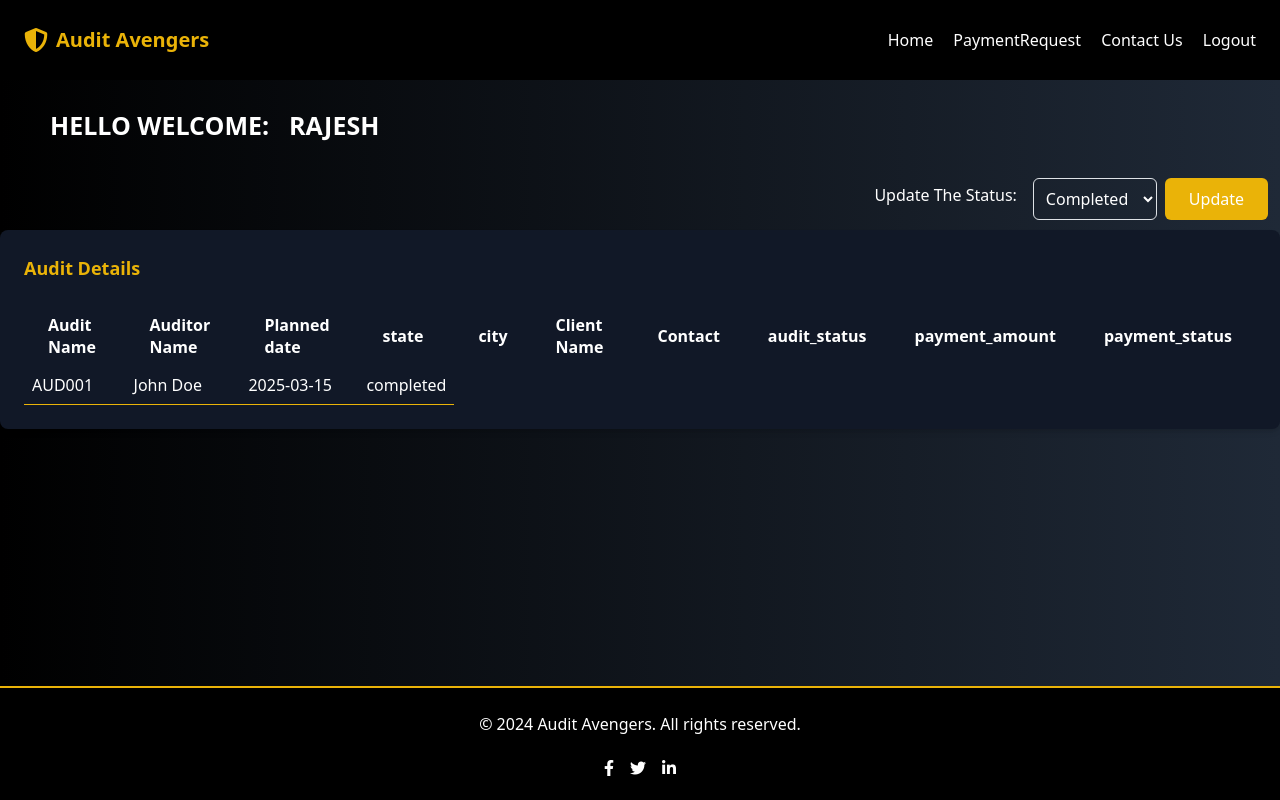
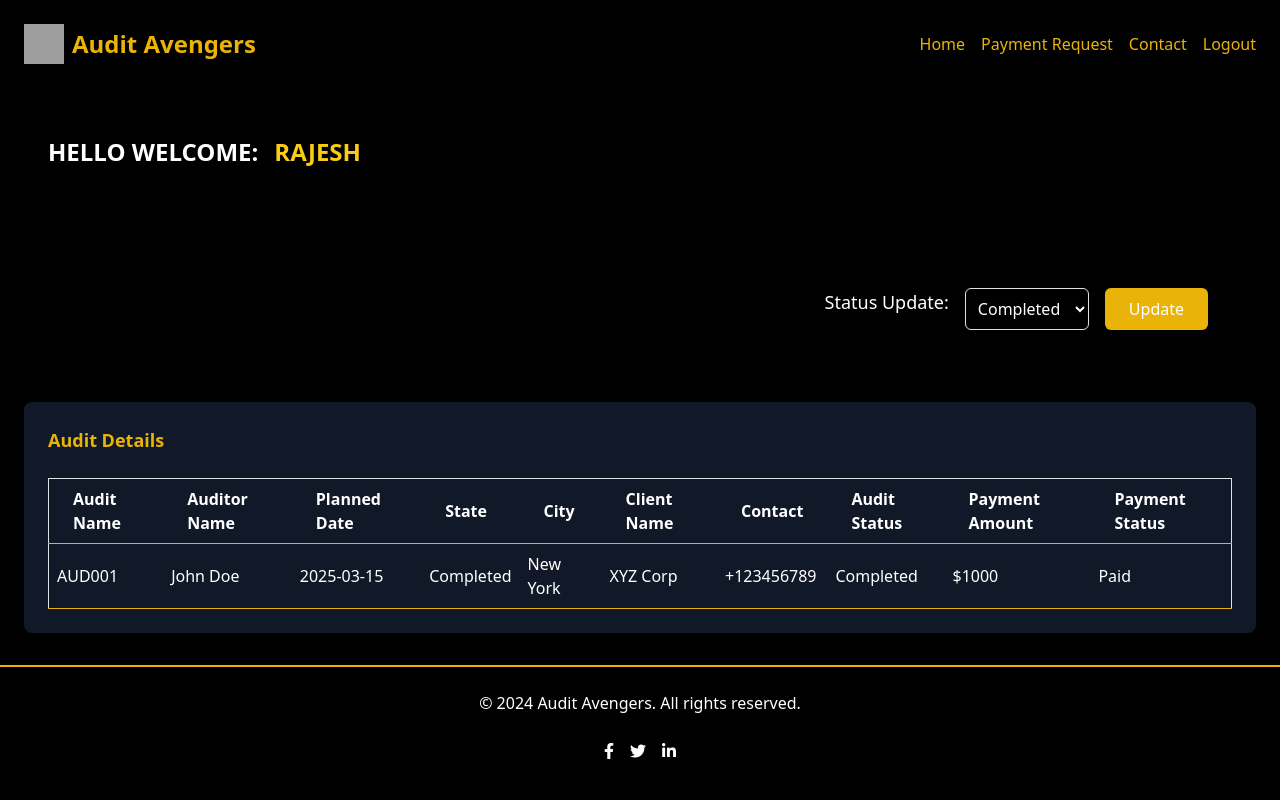
Before and after one commit to Rajesh-koneru/Audit-Avenger, a Flask app: template audit_tarcker/templates/auditor_page.html in a window 1280 px wide. Run offline with Flask 3, Linux system fonts and the light colour scheme; the template is opened without the code that fills it, so the values that code supplies are empty; some libraries are stand-ins or nearby versions; grey boxes are pictures that could not be loaded.

Commit message:
final commit 18

```diff
--- a/audit_tarcker/templates/auditor_page.html
+++ b/audit_tarcker/templates/auditor_page.html
@@ -1,107 +1,111 @@
-<html>
+<!DOCTYPE html>
+<html lang="en">
 <head>
+    <meta charset="UTF-8">
+    <meta name="viewport" content="width=device-width, initial-scale=1.0">
     <title>Audit Dashboard</title>
     <script src="https://cdn.tailwindcss.com"></script>
     <link rel="stylesheet" href="https://cdnjs.cloudflare.com/ajax/libs/font-awesome/5.15.3/css/all.min.css">
     <link href="https://cdn.jsdelivr.net/npm/bootstrap@5.3.0/dist/css/bootstrap.min.css" rel="stylesheet">
     <link rel="icon" type="image/png" href="{{ url_for('static', filename='2.png') }}">
-    <script src="https://cdn.tailwindcss.com"></script>
+    <style>
+        .hidden-menu { display: none; }
+
+        #footicon i{
+         transition: transform 0.5s ease-in-out,color 0.5s ease-in-out;
+        }
+        #footicon i:hover{
+         color:#FFEB3B;
+         transform:scale(1.5);
+        }
+    </style>
 </head>
-<body class="bg-gradient-to-r from-black to-gray-800 text-white">
-    <nav class="bg-black text-yellow-500 p-4 flex justify-between items-center">
-        <div class="flex items-center">
-            <i class="fas fa-shield-alt text-2xl mr-2"></i>
-            <span class="font-bold text-xl">Audit Avengers</span>
+<body class="bg-black text-white">
+
+    <!-- HEADER -->
+    <header class="bg-black text-yellow-500 p-4">
+        <div class="flex justify-between items-center">
+            <div class="flex items-center">
+                <img src="https://ik.imagekit.io/yaeed3jhi/Picsart_25-02-08_21-13-53-074.png?updatedAt=1741186239202" class="h-10 w-10 mr-2" alt="AA">
+                <h1 class="text-2xl font-bold">Audit Avengers</h1>
+            </div>
+            <div class="md:hidden">
+                <button class="text-2xl" onclick="toggleMenu()">☰</button>
+            </div>
+            <nav class="hidden md:flex space-x-4">
+                <a class="text-yellow-500 hover:text-yellow-300" href="/">Home</a>
+                <a class="text-yellow-500 hover:text-yellow-300" href="#">Payment Request</a>
+                <a class="text-yellow-500 hover:text-yellow-300" href="#">Contact</a>
+                <a class="text-yellow-500 hover:text-yellow-300" href="/logout">Logout</a>
+            </nav>
         </div>
-        <div class="space-x-4 text-white">
-            <a href="/" class="hover:text-yellow-500">Home</a>
-            <a href="#" class="hover:text-yellow-500">PaymentRequest</a>
+    </header>
+    <nav id="mobile-menu" class="hidden-menu flex flex-col  space-y-2 items-center bg-gray-800 p-4 rounded-lg md:hidden">
+            <a class="text-yellow-500 hover:text-yellow-300" href="/">Home</a>
+            <a class="text-yellow-500 hover:text-yellow-300" href="#">Payment Request</a>
+            <a class="text-yellow-500 hover:text-yellow-300" href="#">Contact</a>
+            <a class="text-yellow-500 hover:text-yellow-300" href="/logout">Logout</a>
+        </nav>
 
-            <a href="#" class="hover:text-yellow-500">Contact Us</a>
-            <a href="/logout" class="hover:text-yellow-500">Logout</a>
-
-        </div>
-    </nav>
-    <div id="successMessage" class="alert alert-success text-center"
-     style="display: none; position: fixed; top: 150px; left:700px; padding: 10px 20px; border-radius: 5px;">
+    <!-- WELCOME MESSAGE -->
+    <div class="flex flex-wrap items-center p-5">
+        <h1 class="text-2xl font-bold">HELLO WELCOME:</h1>
+        <h1 class="text-2xl font-bold ml-4 text-yellow-400">RAJESH</h1>
     </div>
 
-    <div style="display:inline-flex; position:relative; left:40px; top:20px; " >
-        <div style="margin:10px; font-size:25px;font-weight:bold">
-            <h1 >HELLO WELCOME:</h1>
-        </div>
-        <div style="margin:10px;font-size:25px; font-weight:bold" class="name"><h1>RAJESH</h1></div>
+    <!-- STATUS UPDATE SECTION -->
+    <div class="flex flex-wrap justify-end p-4 m-5 ">
+        <label for="update" class="form-label text-lg">Status Update:</label>
+        <select id="update" class="p-2 mx-3 border rounded bg-transparent text-white">
+            <option value="Completed" class="text-black">Completed</option>
+            <option value="Pending" class="text-black">Pending</option>
+            <option value="In-Progress" class="text-black">In Progress</option>
+        </select>
+        <button class="bg-yellow-500 text-white px-4 py-2 rounded">Update</button>
     </div>
-   <div class="container d-flex justify-content-end mt-5">
-    <label for="update" class="form-label me-3" style="margin-top:5px; font:40px;">Update The Status:</label>
-    <select class="p-2 border border-gray-300 rounded-md bg-transparent" id="update" style="text-color:#fff;">
-        <option value="Completed" class="bg-primary text-white">Completed</option>
-        <option value="Pending" class="bg-primary text-white">Pending</option>
-        <option value="In-Progress" class="bg-primary text-white">In Progress</option>
-    </select>
-    <button class="bg-yellow-500 text-white px-4 py-2 rounded ms-2" id="btnStatus">Update</button>
-</div>
-        <div class="bg-gray-900 p-6 rounded-lg shadow-md mb-6" style="margin-top:10px; overflow-x:scroll">
-            <h2 class="text-lg font-semibold text-yellow-500 mb-4">Audit Details</h2>
-            <table class="w-full text-left text-white">
-                <thead class="bg-transparent" >
-                     <tr id="head">
-                      <th class="py-2 px-4 text-left">
-                       Audit Name
-                      </th>
-                      <th class="py-2 px-4 text-left">
-                       Auditor Name
-                      </th>
-                      <th class="py-2 px-4 text-left">
-                       Planned date
-                      </th>
-                      <th class="py-2 px-4 text-left">
-                      state
-                      </th>
-                      <th class="py-2 px-4 text-left">
-                       city
-                      </th>
-                      <th class="py-2 px-4 text-left">
-                       Client Name
-                      </th>
-                      <th class="py-2 px-4 text-left">
-                       Contact
-                      </th>
-                      <th class="py-2 px-4 text-left">
-                       audit_status
-                      </th>
-                      <th class="py-2 px-4 text-left">
-                       payment_amount
-                      </th>
-                      <th class="py-2 px-4 text-left">
-                       payment_status
-                      </th>
-                     </tr>
+
+    <!-- AUDIT DETAILS TABLE -->
+    <div class="bg-gray-900 p-6 rounded-lg shadow-md mx-4 overflow-auto">
+        <h2 class="text-lg font-semibold text-yellow-500 mb-4">Audit Details</h2>
+        <div class="overflow-x-auto">
+            <table class="w-full text-white border border-yellow-500">
+                <thead>
+                    <tr class="bg-transparent border-b border-yellow-500">
+                        <th class="py-2 px-4">Audit Name</th>
+                        <th class="py-2 px-4">Auditor Name</th>
+                        <th class="py-2 px-4">Planned Date</th>
+                        <th class="py-2 px-4">State</th>
+                        <th class="py-2 px-4">City</th>
+                        <th class="py-2 px-4">Client Name</th>
+                        <th class="py-2 px-4">Contact</th>
+                        <th class="py-2 px-4">Audit Status</th>
+                        <th class="py-2 px-4">Payment Amount</th>
+                        <th class="py-2 px-4">Payment Status</th>
+                    </tr>
                 </thead>
-                <tbody class="tbody">
-                    <tr>
-                        <td class="border-b p-2 border-yellow-500">AUD001</td>
-                        <td class="border-b p-2 border-yellow-500">John Doe</td>
-                        <td class="border-b p-2 border-yellow-500">2025-03-15</td>
-                        <td class="border-b p-2 border-yellow-500">completed</td>
+                <tbody>
+                    <tr class="border-b border-yellow-500">
+                        <td class="p-2">AUD001</td>
+                        <td class="p-2">John Doe</td>
+                        <td class="p-2">2025-03-15</td>
+                        <td class="p-2">Completed</td>
+                        <td class="p-2">New York</td>
+                        <td class="p-2">XYZ Corp</td>
+                        <td class="p-2">+123456789</td>
+                        <td class="p-2">Completed</td>
+                        <td class="p-2">$1000</td>
+                        <td class="p-2">Paid</td>
                     </tr>
                 </tbody>
             </table>
         </div>
+    </div>
 
-        <div class="bg-yellow-900 p-6 rounded-lg shadow-md" style="width:700px; display:none">
-            <h2 class="text-lg font-semibold text-yellow-400 mb-4">Upload Audit Reports</h2>
-            <p class="mb-4">Select the audit report file and click 'Upload' to update the audit status.</p>
-            <div class="flex items-center">
-                <input type="file" class="border p-2 rounded mr-4">
-                <button class="bg-yellow-500 text-white px-4 py-2 rounded">Upload Report</button>
-            </div>
-
-        </div>
-    <footer class="bg-black text-white p-4 mt-10 border-t-2 border-yellow-500" style="position:sticky;bottom:0px; top:700px">
-    <div class="container mx-auto text-center">
+    <!-- FOOTER -->
+   <footer class="bg-black text-white p-4 mt-8 border-t-2 border-yellow-500">
+    <div class="container mx-auto text-center" >
         <p>&copy; 2024 Audit Avengers. All rights reserved.</p>
-        <div class="flex justify-center space-x-4 mt-4">
+        <div class="flex justify-center space-x-4 mt-4" id="footicon" >
             <a href="#" class="hover:text-yellow-500"><i class="fab fa-facebook-f"></i></a>
             <a href="#" class="hover:text-yellow-500"><i class="fab fa-twitter"></i></a>
             <a href="#" class="hover:text-yellow-500"><i class="fab fa-linkedin-in"></i></a>
@@ -109,10 +113,12 @@
     </div>
 </footer>
 
-
-<script src="/static/java/auditor_page.js"></script>
-<script src="https://cdn.jsdelivr.net/npm/bootstrap@5.3.0/dist/js/bootstrap.bundle.min.js"></script>
-<script src="https://cdn.jsdelivr.net/npm/bootstrap@5.3.0/dist/js/bootstrap.bundle.min.js"></script>
-
+    <!-- JAVASCRIPT -->
+    <script>
+        function toggleMenu() {
+            let menu = document.getElementById("mobile-menu");
+            menu.classList.toggle("hidden");
+        }
+    </script>
 </body>
 </html>
```
Also changed, not shown: audit_tarcker/static/java/adminReport.js (+8 -2 lines), audit_tarcker/templates/newaudit.html (+11 -14 lines), audit_tarcker/templates/report1.html (deleted, +0 -247 lines), audit_tarcker/templates/report2.html (+6 -8 lines), 1 other file.
